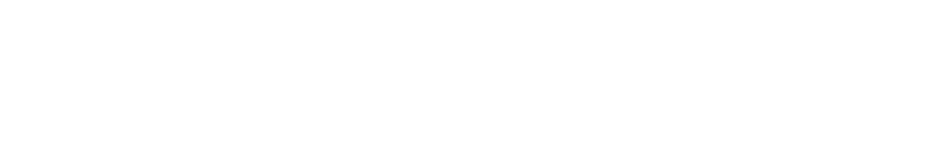
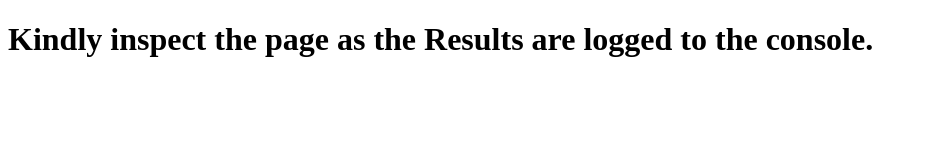
Before and after one commit to AbhishekAligh/Bootcamp, a plain HTML site: page week8/Loadash Implementation/index.html in a window 1280 px wide. Shown: the whole page, without its empty margins (0-927 px from the left). Drawn offline with nearby package versions, Linux system fonts and the light colour scheme.

Commit message:
H1 added

```diff
--- a/week8/Loadash Implementation/index.html
+++ b/week8/Loadash Implementation/index.html
@@ -6,6 +6,7 @@
     <title>Any 5 Lodash</title>
 </head>
 <body>
+    <h1>Kindly inspect the page as the Results are logged to the console.</h1>
     <script src="https://cdn.jsdelivr.net/lodash/4.13.1/lodash.min.js"></script>
     <script src="script.js"></script>
 </body>
```
